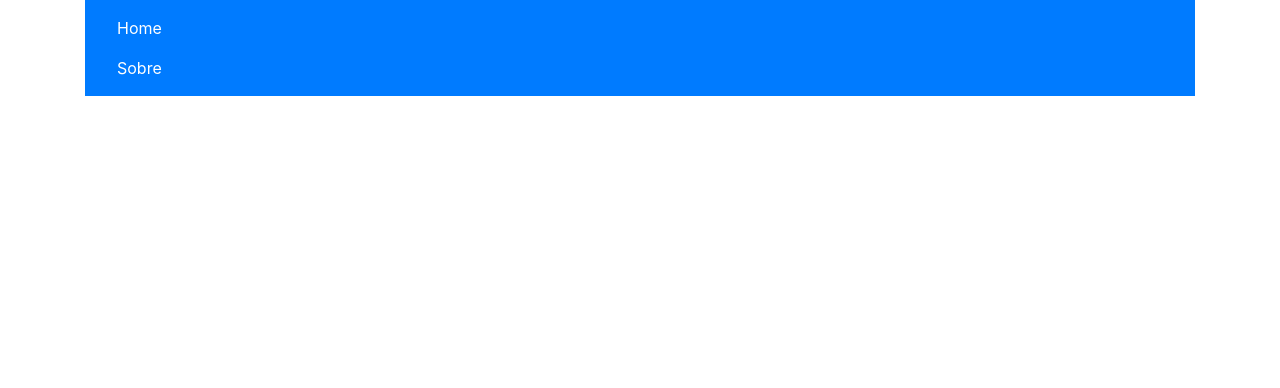
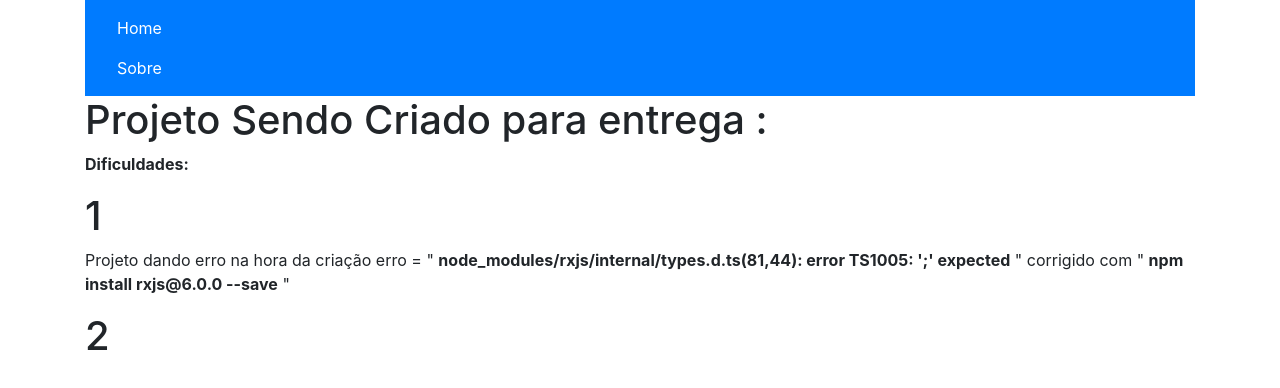
Before and after one commit to kur0s4k1/Trabalho_Angular, an Angular app: page /sobre in a window 1280 px wide. Shown: the top 388 px of the page. Built offline with nearby package versions, Linux system fonts and the light colour scheme.

Commit message:
Adicionando conteudo na pagina sobre

```diff
--- a/src/app/app.component.html
+++ b/src/app/app.component.html
@@ -1,6 +1,6 @@
 <!--The content below is only a placeholder and can be replaced.-->
 <div class="container">
-  <header class="navbar navbar-extend-bg bg-primary">
+  <header class="navbar navbar-extend-bg   bg-primary">
     <nav>
       <a class="nav-link text-white" routerLink='' >Home</a>
       <a class="nav-link text-white" routerLink='sobre' >Sobre</a>
--- a/src/sobre/sobre.component.html
+++ b/src/sobre/sobre.component.html
@@ -0,0 +1,16 @@
+<!DOCTYPE html>
+<html lang="en">
+<head>
+    <meta charset="UTF-8">
+    <meta name="viewport" content="width=device-width, initial-scale=1.0">
+    <meta http-equiv="X-UA-Compatible" content="ie=edge">
+    <title>Document</title>
+</head>
+<body class="container">
+    <h1>Projeto Sendo Criado para entrega :</h1>
+    <p><strong>Dificuldades:</strong></p>
+    <h1>1</h1>
+    <p>Projeto dando erro na hora da criação erro = "  <strong>node_modules/rxjs/internal/types.d.ts(81,44): error TS1005: ';' expected</strong> " corrigido com " <strong>npm install rxjs@6.0.0 --save</strong> "</p>
+    <h1>2</h1>
+</body>
+</html>
```
